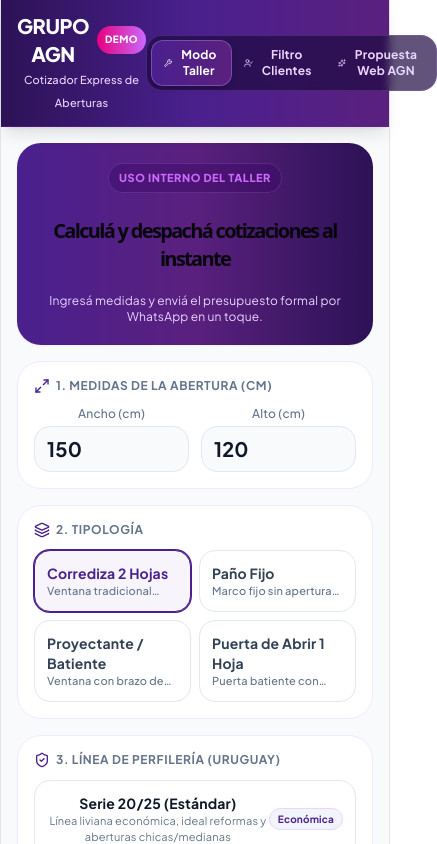
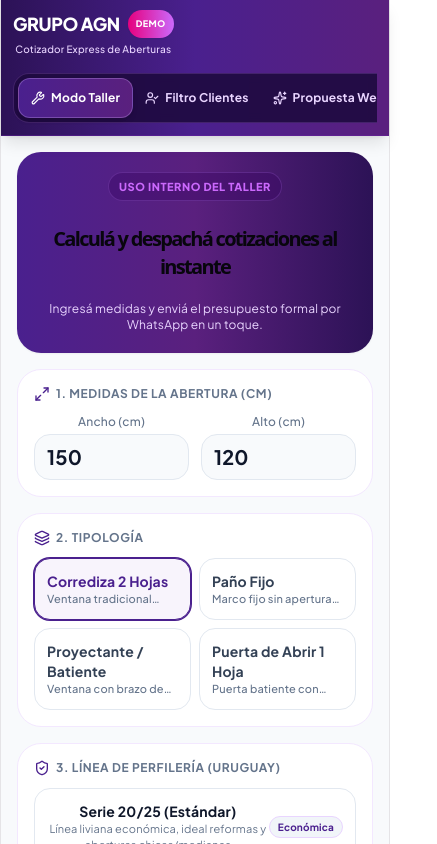
Before and after one commit to juanoviedo1987-droid/agn-jov-cotizador, a React (Vite) app: page / in a window 390 px wide. Shown: the top 844 px of the page, 437 px wide, since content can reach past the window. Built offline with nearby package versions, Linux system fonts and the light colour scheme.

Commit message:
fix(mobile): enhance mobile-first touch targets and header navigation

```diff
--- a/src/App.jsx
+++ b/src/App.jsx
@@ -91,24 +91,25 @@ export default function App() {
     <div className="min-h-screen bg-slate-50 text-slate-800 flex flex-col antialiased selection:bg-purple-500 selection:text-white">
       {/* Header Corporativo Grupo AGN */}
       <header className="bg-gradient-to-r from-[#2c1256] via-[#4a208e] to-[#5a207e] text-white shadow-lg sticky top-0 z-50 border-b border-purple-800/40">
-        <div className="max-w-4xl mx-auto px-4 py-3 flex items-center justify-between">
-          <div className="flex items-center space-x-3">
+        <div className="max-w-4xl mx-auto px-3 sm:px-4 py-2.5 sm:py-3 flex flex-col sm:flex-row items-center justify-between gap-2.5">
+          <div className="flex items-center justify-between w-full sm:w-auto">
             <div className="flex flex-col">
               <div className="flex items-center gap-2">
-                <span className="font-black text-xl tracking-tight text-white">GRUPO AGN</span>
-                <span className="bg-gradient-to-r from-[#e6007e] to-[#cb69fc] text-white text-[10px] uppercase tracking-wider font-extrabold px-2 py-0.5 rounded-full shadow-sm">
+                <span className="font-black text-lg sm:text-xl tracking-tight text-white">GRUPO AGN</span>
+                <span className="bg-gradient-to-r from-[#e6007e] to-[#cb69fc] text-white text-[9px] sm:text-[10px] uppercase tracking-wider font-extrabold px-2 py-0.5 rounded-full shadow-sm">
                   Demo
                 </span>
               </div>
-              <span className="text-[11px] text-purple-200 font-medium">Cotizador Express de Aberturas</span>
+              <span className="text-[10px] sm:text-[11px] text-purple-200 font-medium">Cotizador Express de Aberturas</span>
             </div>
           </div>
 
-          {/* Switcher de Vista */}
-          <div className="bg-[#1f0a40]/70 p-1 rounded-2xl flex items-center border border-purple-400/20 backdrop-blur-sm">
+          {/* Switcher de Vista Mobile-First con scroll suave si la pantalla es chica */}
+          <div className="w-full sm:w-auto overflow-x-auto no-scrollbar py-0.5">
+            <div className="bg-[#1f0a40]/90 p-1 rounded-2xl flex items-center border border-purple-400/20 backdrop-blur-sm min-w-max mx-auto sm:mx-0">
               <button
                 onClick={() => setActiveTab('taller')}
-              className={`flex items-center gap-1.5 px-3 py-1.5 rounded-xl text-xs font-bold transition-all ${
+                className={`flex items-center gap-1.5 px-3 py-2 rounded-xl text-xs font-bold transition-all min-h-[40px] touch-manipulation ${
                   activeTab === 'taller'
                     ? 'bg-gradient-to-r from-[#4a208e] to-[#5a207e] text-white shadow-md border border-purple-300/30'
                     : 'text-purple-200 hover:text-white'
@@ -119,7 +120,7 @@ export default function App() {
               </button>
               <button
                 onClick={() => setActiveTab('filtro_cliente')}
-              className={`flex items-center gap-1.5 px-3 py-1.5 rounded-xl text-xs font-bold transition-all ${
+                className={`flex items-center gap-1.5 px-3 py-2 rounded-xl text-xs font-bold transition-all min-h-[40px] touch-manipulation ${
                   activeTab === 'filtro_cliente'
                     ? 'bg-gradient-to-r from-[#4a208e] to-[#5a207e] text-white shadow-md border border-purple-300/30'
                     : 'text-purple-200 hover:text-white'
@@ -130,7 +131,7 @@ export default function App() {
               </button>
               <button
                 onClick={() => setActiveTab('web_agn')}
-              className={`flex items-center gap-1.5 px-3 py-1.5 rounded-xl text-xs font-bold transition-all ${
+                className={`flex items-center gap-1.5 px-3 py-2 rounded-xl text-xs font-bold transition-all min-h-[40px] touch-manipulation ${
                   activeTab === 'web_agn'
                     ? 'bg-gradient-to-r from-[#e6007e] to-[#cb69fc] text-white shadow-md border border-pink-300/30'
                     : 'text-purple-200 hover:text-white'
@@ -139,6 +140,7 @@ export default function App() {
                 <Sparkles className="w-3.5 h-3.5" />
                 <span>Propuesta Web AGN</span>
               </button>
+            </div>
           </div>
         </div>
       </header>
```
Also changed, not shown: 1 other file (tests, documents, lock files or other folders). Lines whose indentation alone changed are shown as unchanged.
